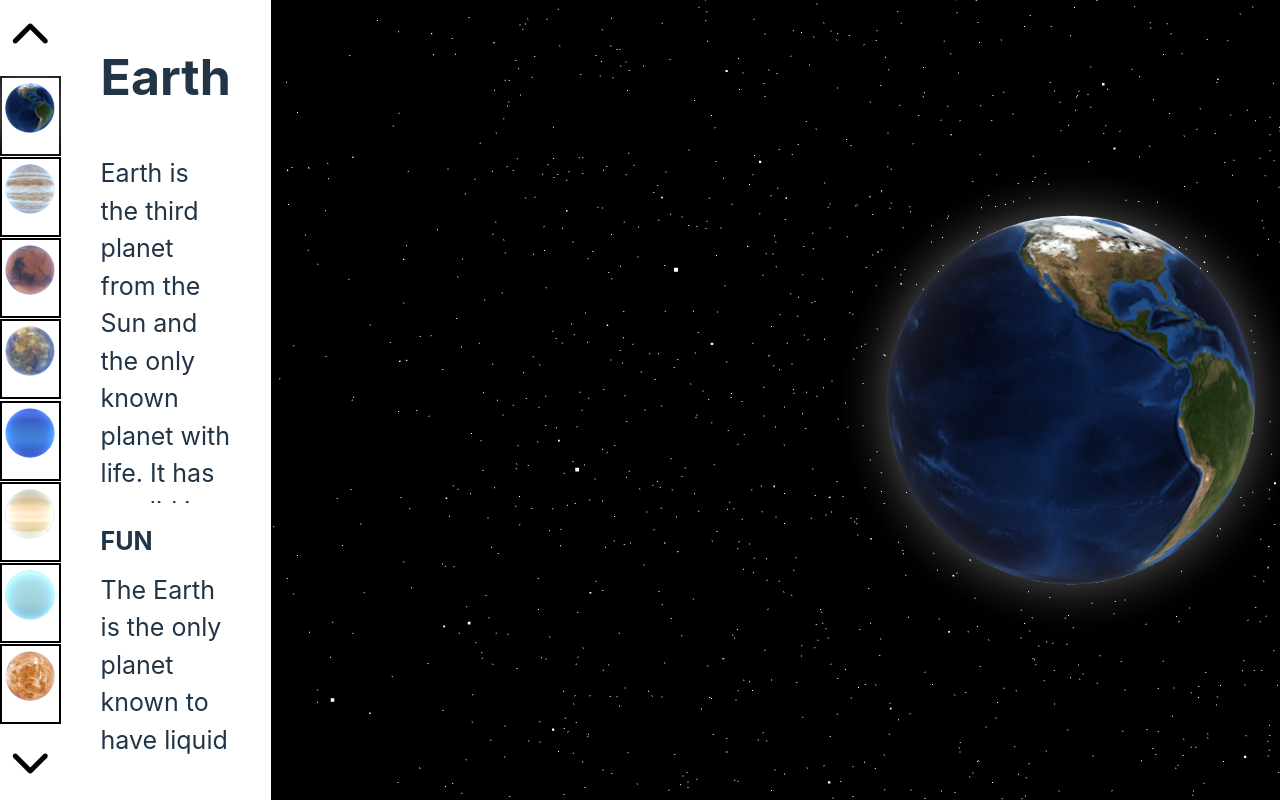
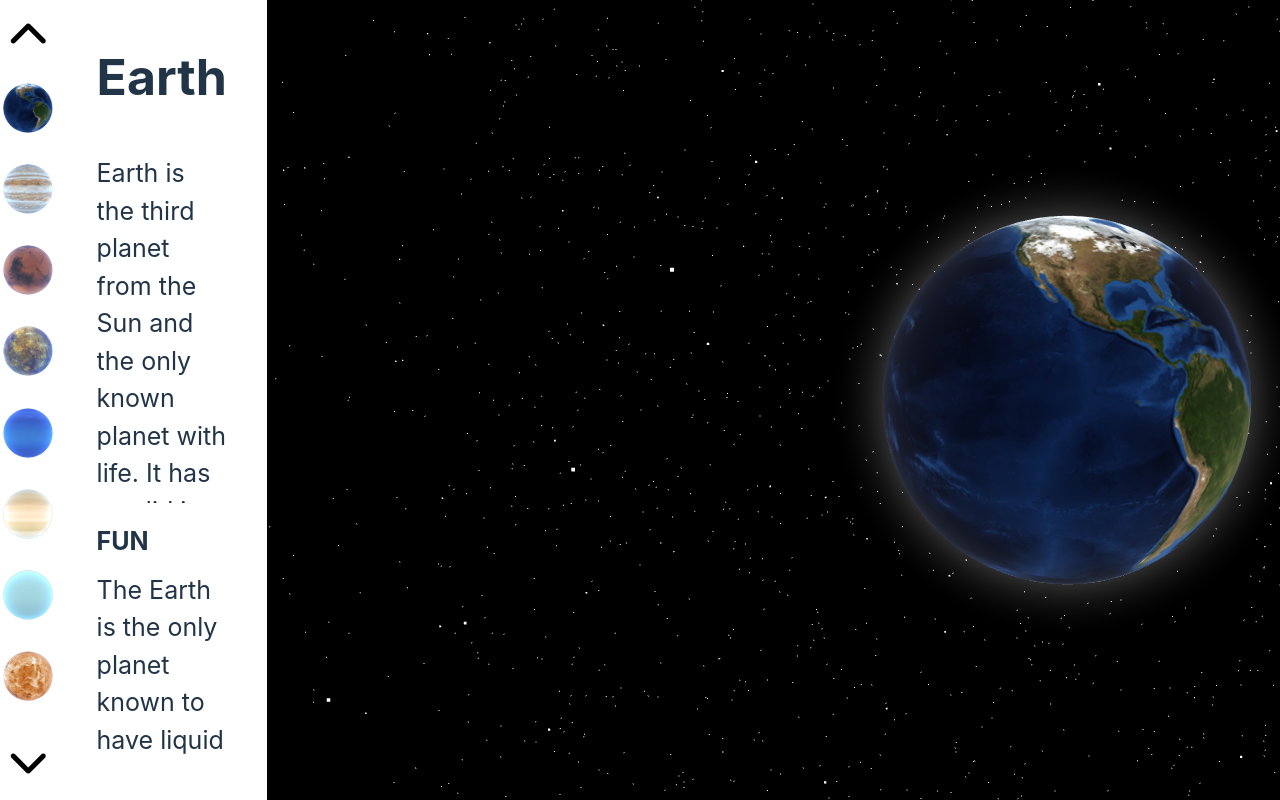
Before and after one commit to KreutzerCode/astro-adventure, a Svelte app: page / in a window 1280 px wide. Shown: the top 800 px of the page. Built offline with nearby package versions, Linux system fonts and the light colour scheme.

Commit message:
[TASK] cleans up some css

```diff
--- a/src/App.svelte
+++ b/src/App.svelte
@@ -1,6 +1,5 @@
 <script>
   import { onMount } from "svelte";
-
   import gsap from "gsap";
   import * as THREE from "three";
   import * as TWEEN from "@tweenjs/tween.js";
@@ -31,10 +30,8 @@
 
   const tweenAnimationTime = 1500;
   const tweenType = TWEEN.Easing.Elastic.Out;
+  let currentPlanet;
   let planets = [...planetsData];
-  let currentPlanet;
-
-  onMount(() => {
   planets.map((planet) => {
     if (planet.name === "Earth") {
       planet.texture = earthTexture;
@@ -69,6 +66,8 @@
       planet.icon = venusIcon;
     }
   });
+
+  onMount(() => {
     createPlanetScene();
     currentPlanet = planets.find((planet) => planet.name === "Earth");
     planets = planets;
@@ -102,7 +101,6 @@
         })
       );
 
-      // create atmosphere
       const atmosphere = new THREE.Mesh(
         new THREE.SphereGeometry(5, 50, 50),
         new THREE.ShaderMaterial({
@@ -353,7 +351,6 @@
           display: flex;
           justify-content: center;
           align-items: center;
-          border: solid 2px black;
           position: relative;
           flex-direction: column;
 
```
Lines whose indentation alone changed are shown as unchanged.
